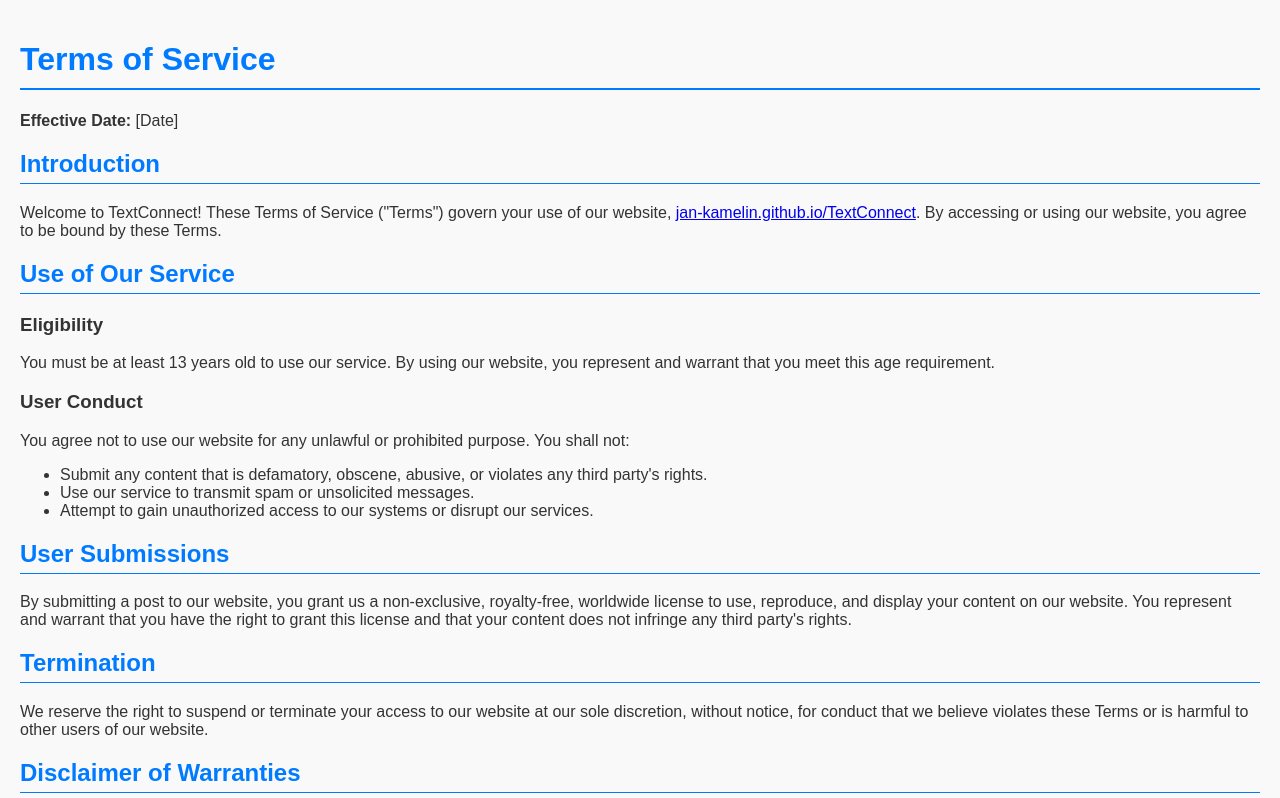
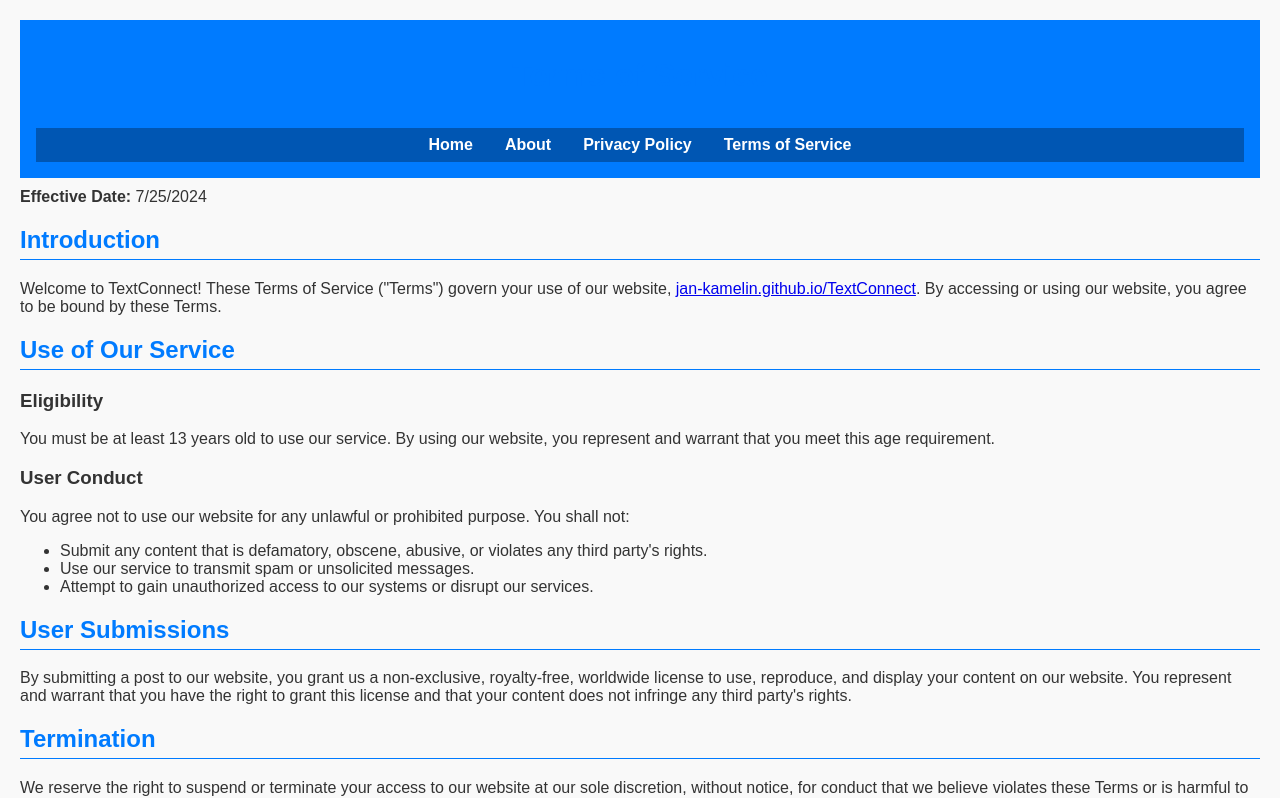
Before and after one commit to jan-Kamelin/TextConnect, a plain HTML site: page terms.html in a window 1280 px wide. Shown: the top 798 px of the page. Drawn offline with Linux system fonts and the light colour scheme.

Commit message:
Update terms.html

```diff
--- a/terms.html
+++ b/terms.html
@@ -11,6 +11,31 @@
             color: #333;
             margin: 0;
             padding: 20px;
+        }
+
+        header, footer {
+            background-color: #007bff;
+            color: white;
+            text-align: center;
+            padding: 1rem;
+        }
+
+        nav {
+            display: flex;
+            justify-content: center;
+            background-color: #0056b3;
+            padding: 0.5rem;
+        }
+
+        nav a {
+            color: white;
+            text-decoration: none;
+            font-weight: bold;
+            margin: 0 1rem;
+        }
+
+        nav a:hover {
+            text-decoration: underline;
         }
 
         h1, h2 {
@@ -30,11 +55,32 @@
         p {
             margin: 10px 0;
         }
+
+        footer p {
+            margin: 0;
+        }
+
+        footer a {
+            color: white;
+            text-decoration: none;
+        }
+
+        footer a:hover {
+            text-decoration: underline;
+        }
     </style>
 </head>
 <body>
-    <h1>Terms of Service</h1>
-    <p><strong>Effective Date:</strong> [Date]</p>
+    <header>
+        <h1>Terms of Service</h1>
+        <nav>
+            <a href="index.html">Home</a>
+            <a href="about.html">About</a>
+            <a href="privacy-policy.html">Privacy Policy</a>
+            <a href="terms.html">Terms of Service</a>
+        </nav>
+    </header>
+    <p><strong>Effective Date:</strong> 7/25/2024</p>
 
     <h2>Introduction</h2>
     <p>Welcome to TextConnect! These Terms of Service ("Terms") govern your use of our website, <a href="https://jan-kamelin.github.io/TextConnect" target="_blank">jan-kamelin.github.io/TextConnect</a>. By accessing or using our website, you agree to be bound by these Terms.</p>
@@ -68,9 +114,9 @@
     <p>We may update these Terms from time to time. Any changes will be posted on this page, and the date of the latest revision will be indicated at the top of the page.</p>
 
     <h2>Governing Law</h2>
-    <p>These Terms shall be governed by and construed in accordance with the laws of [Your Country/State], without regard to its conflict of law principles.</p>
+    <p>These Terms shall be governed by and construed in accordance with the laws of Colorado, without regard to its conflict of law principles.</p>
 
     <h2>Contact Us</h2>
-    <p>If you have any questions or concerns about these Terms, please contact us using <a href="xmpp:jankamelin@movim.eu">XMPP</a>.</p>
+    <p>If you have any questions or concerns about these Terms, please contact us at <a href="xmpp:jankamelin@movim.eu">jankamelin@movim.eu</a>.</p>
 </body>
 </html>
```
